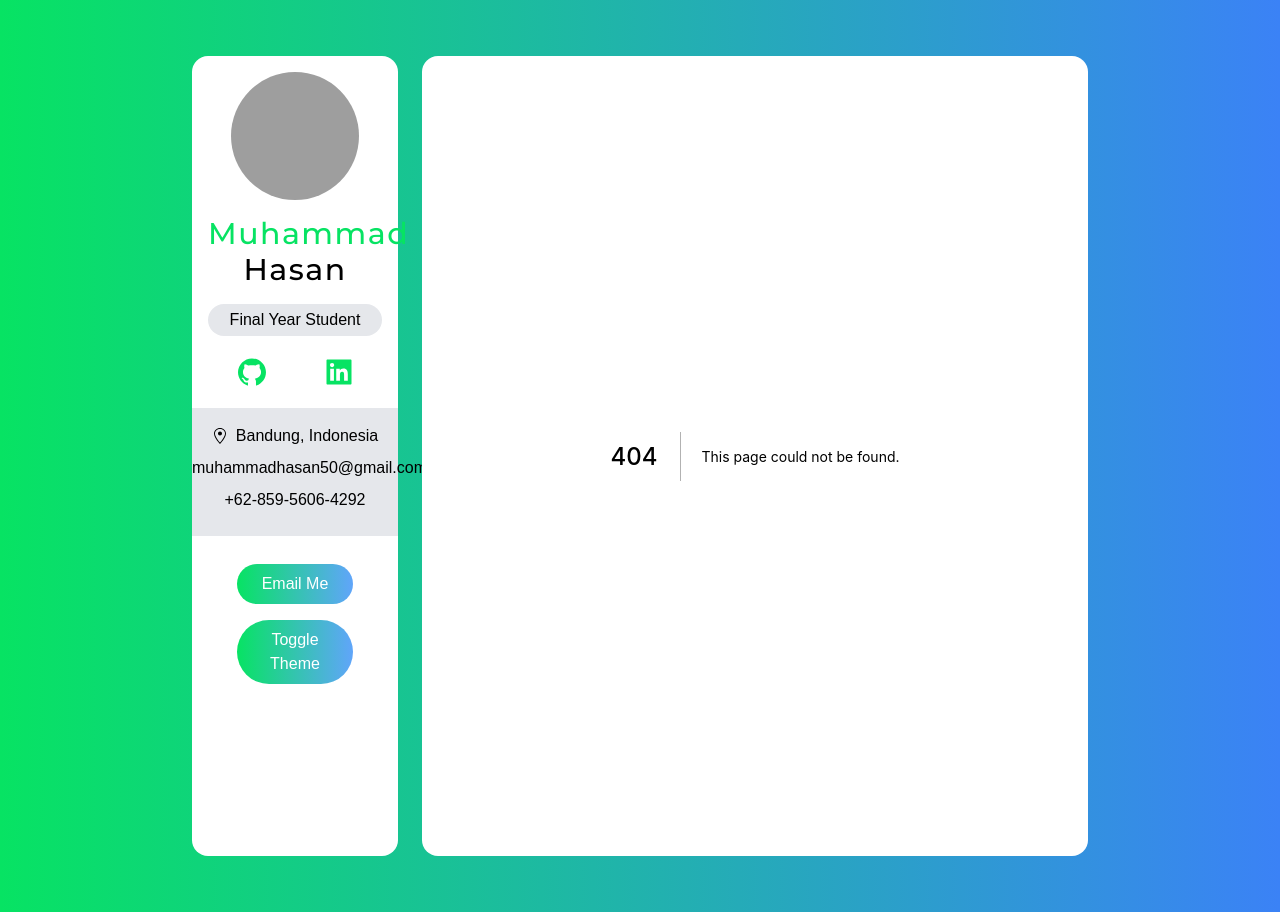
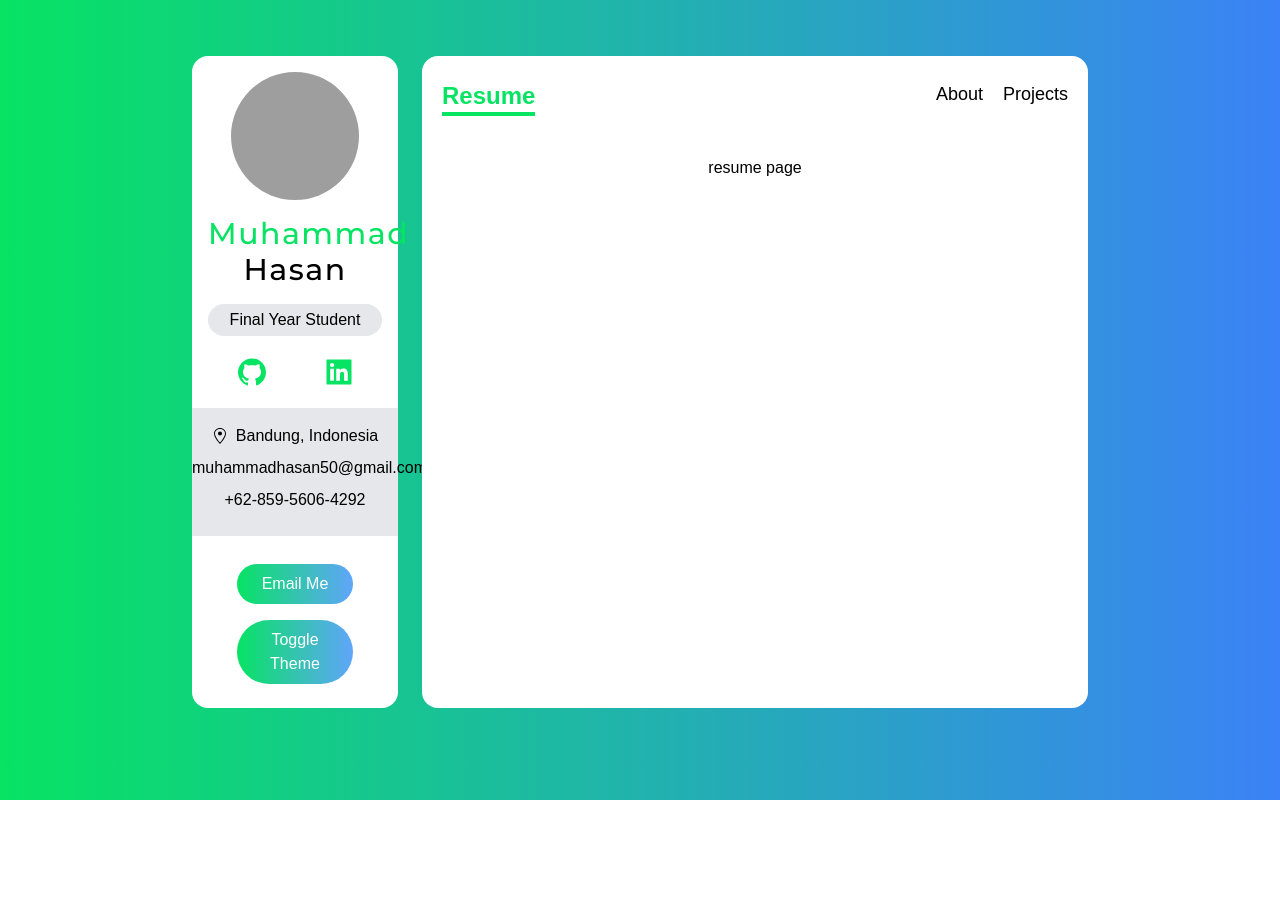
Before and after one commit to muhammadhasan01/portofolio, a Next.js app: page /resume in a window 1280 px wide. Before the commit this address had no page. After the commit the page ends 800 px from the top, so only its background shows below. Built offline with nearby package versions, Linux system fonts and the light colour scheme; grey boxes are pictures that could not be loaded.

Commit message:
feat: finish adding navbar

```diff
--- /dev/null
+++ b/components/Navbar.tsx
@@ -0,0 +1,50 @@
+import { FunctionComponent, useEffect, useState } from 'react';
+import Link from 'next/link';
+import { useRouter } from 'next/router';
+
+const NavItem: FunctionComponent<{
+  activeItem: string,
+  setActiveItem: Function,
+  name: string,
+  route: string
+}> = ({ activeItem, setActiveItem, name, route }) => {
+  return (
+    activeItem !== name ? (
+      <Link href={route}>
+        <a>
+          <span onClick={() => setActiveItem(name)} className='hover:text-green'>{name}</span>
+        </a>
+      </Link>
+    ) : null
+  );
+};
+
+const Navbar = () => {
+  const [activeItem, setActiveItem] = useState<string>('');
+
+  const { pathname } = useRouter();
+
+  useEffect(() => {
+    if (pathname === '/') {
+      setActiveItem('About');
+      return;
+    }
+    const newValue = pathname.charAt(1).toUpperCase() + pathname.substring(2);
+    setActiveItem(newValue);
+  }, []);
+
+  return (
+    <div className='flex justify-between px-5 py-3 my-3'>
+      <span className='font-bold text-green text-xl border-b-4 text-green border-green md:text-2xl'>
+        {activeItem}
+      </span>
+      <div className='text-lg flex space-x-5'>
+        <NavItem activeItem={activeItem} setActiveItem={setActiveItem} name='About' route='/' />
+        <NavItem activeItem={activeItem} setActiveItem={setActiveItem} name='Projects' route='/projects' />
+        <NavItem activeItem={activeItem} setActiveItem={setActiveItem} name='Resume' route='/resume' />
+      </div>
+    </div>
+  );
+};
+
+export default Navbar;
--- a/pages/_app.tsx
+++ b/pages/_app.tsx
@@ -1,5 +1,6 @@
 import '../styles/globals.css';
 import Sidebar from '../components/Sidebar';
+import Navbar from '../components/Navbar';
 
 function MyApp({ Component, pageProps }) {
   return (
@@ -7,7 +8,8 @@ function MyApp({ Component, pageProps }) {
       <div className='lg:col-span-3 bg-white rounded-2xl col-span-12 p-4 text-center'>
         <Sidebar />
       </div>
-      <div className='lg:col-span-9 bg-white rounded-2xl col-span-12 text-center'>
+      <div className='lg:col-span-9 bg-white rounded-2xl col-span-12 text-center flex flex-col'>
+        <Navbar />
         <Component {...pageProps} />
       </div>
     </div>
--- /dev/null
+++ b/pages/projects.tsx
@@ -0,0 +1,11 @@
+import React from 'react';
+
+const projects = () => {
+  return (
+    <div className='p-4'>
+      projects page
+    </div>
+  );
+};
+
+export default projects;
--- /dev/null
+++ b/pages/resume.tsx
@@ -0,0 +1,9 @@
+const resume = () => {
+  return (
+    <div className='p-4'>
+      resume page
+    </div>
+  );
+};
+
+export default resume;
```
